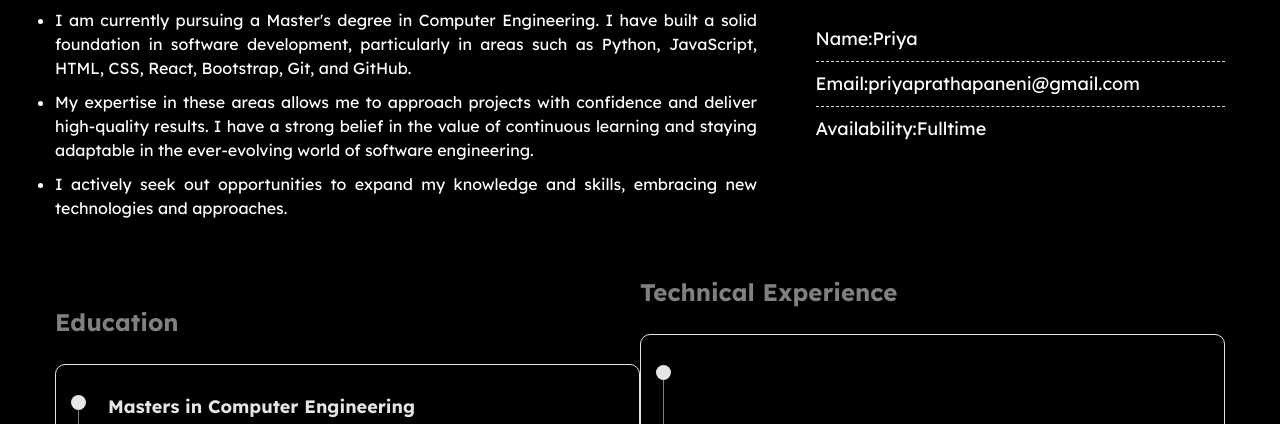
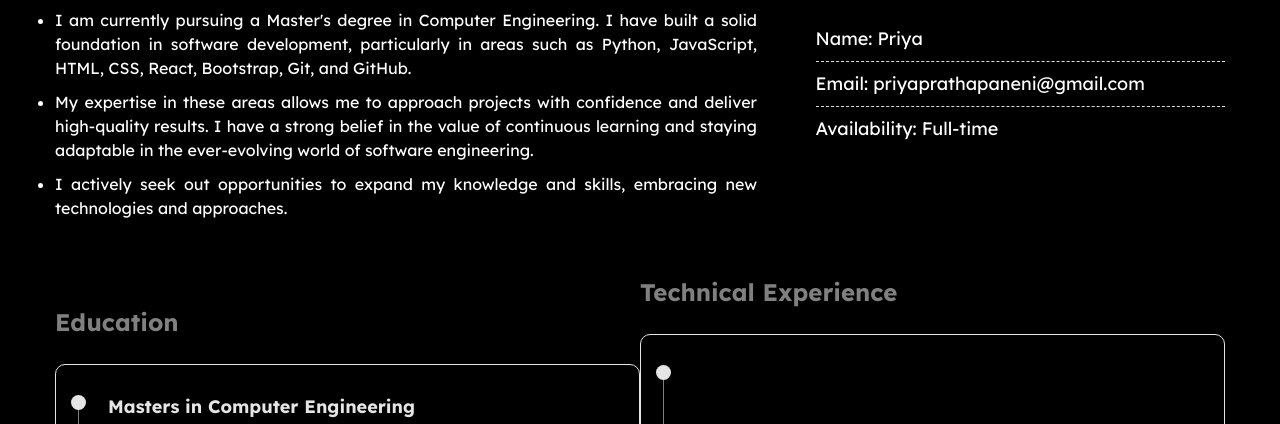
Before and after one commit to PriyaPrathapaneni/priyaprathapaneni.github.io, a plain HTML site: page index.html in a window 1280 px wide. Shown: the part 676-1100 px from the top of the page. Drawn offline with nearby package versions, Linux system fonts and the light colour scheme.

Commit message:
Update index.html

```diff
--- a/index.html
+++ b/index.html
@@ -76,16 +76,15 @@
 
                 <div class="about-skills">
                     <ul>
-                        <li>Name:Priya</li>
-                        <li>Email:priyaprathapaneni@gmail.com</li>
-                        <li>Availability:Fulltime</li>
+                        <li>Name: Priya</li>
+                        <li>Email: priyaprathapaneni@gmail.com</li>
+                        <li>Availability: Full-time</li>
 
                     </ul>
                 </div>
             </div>
         </div>
     </section>
-
 
     <!-------------- Education & Technical Experience -------------->
     <section class="education-content" id="education">
@@ -129,6 +128,7 @@
                     <div class="row">
                         <div class="timeline-box">
                             <div class="timeline">
+                                <!-- Experience items -->
                                 <div class="timeline-item">
                                     <div class="circle-dot"></div>
                                     <h3 class="timeline-title">Technical Product Manager</h3>
@@ -136,10 +136,7 @@
                                     <h4 class="timeline-subtitle">
                                         <i class="fa fa-calendar"></i> February 2024 - Present
                                     </h4>
-                                <p class="timeline-text">Spearheaded the development of "TechXcel," a full-stack solution, driving a 30% increase in user engagement and a 20% boost in customer satisfaction. Utilized a combination of SQL for database management, Alteryx for data integration and manipulation,
-                                 and Java for backend development to architect and implement the solution effectively. Mentored and guided a team of interns in React components development, contributing to the success of the project. Defined product requirements, leveraging Platform as a Service (PaaS), AWS services like AWS Lambda, and EC2,
-                                 leading to a 25% improvement in feature prioritization accuracy and a 15% reduction in time-to-market.
-                                </p>
+                                    <p class="timeline-text">Spearheaded the development of "TechXcel," a full-stack solution, driving a 30% increase in user engagement and a 20% boost in customer satisfaction. Utilized a combination of SQL for database management, Alteryx for data integration and manipulation, and Java for backend development to architect and implement the solution effectively. Mentored and guided a team of interns in React components development, contributing to the success of the project. Defined product requirements, leveraging Platform as a Service (PaaS), AWS services like AWS Lambda, and EC2, leading to a 25% improvement in feature prioritization accuracy and a 15% reduction in time-to-market.</p>
                                 </div>
                                 <div class="timeline-item">
                                     <div class="circle-dot"></div>
@@ -148,10 +145,7 @@
                                     <h4 class="timeline-subtitle">
                                         <i class="fa fa-calendar"></i> January 2022 - August 2022
                                     </h4>
-                                <p class="timeline-text">Developed an interactive e-commerce website utilizing React for the front-end, enhancing user experience with dynamic web pages, styled using HTML, CSS, JavaScript, and TypeScript,
-                                 ensuring a responsive and visually appealing interface. Implemented backend functionalities in Java, leveraging J2EE frameworks to build robust server-side components, and managed data transactions using JDBC,
-                                  enabling efficient database interactions with SQL. Employed JUnit 5 for unit testing to ensure code reliability and functionality. Utilized Jenkins for build automation.
-                                </p>
+                                    <p class="timeline-text">Developed an interactive e-commerce website utilizing React for the front-end, enhancing user experience with dynamic web pages, styled using HTML, CSS, JavaScript, and TypeScript, ensuring a responsive and visually appealing interface. Implemented backend functionalities in Java, leveraging J2EE frameworks to build robust server-side components, and managed data transactions using JDBC, enabling efficient database interactions with SQL. Employed JUnit 5 for unit testing to ensure code reliability and functionality. Utilized Jenkins for build automation.</p>
                                 </div>
                             </div>
                         </div>
@@ -161,7 +155,6 @@
         </div>
     </section>
 
-
     <!-------------------------- Projects -------------------------->
     <section class="project-content" id="projects">
         <div class="container">
@@ -170,37 +163,27 @@
                 <p>Discover my projects, where creativity meets innovation</p>
             </div>
             <div class="projects">
-                <!-- 1st Project -->
+                <!-- Project items -->
                 <div class="project">
                     <i class="fa fa-desktop"></i>
                     <h4>Echosphere </h4>
-                    <p>Developed a feature-rich Discord clone utilizing React, TypeScript,  Socket.io, Next.js for the frontend, and integrating Java-based backend services to enhance functionality. Employed WebSocket, and Hibernate along with Prisma, MySQL, and Clerk for authentication.
-Implemented key features such as real-time messaging, attachments using UploadThing, message editing and deletion, text/audio/video call channels, member management, invite system, infinite message loading, server creation, and customization, with a responsive UI designed with TailwindCSS and ShadcnUI. Introduced additional security measures, including the implementation of a security code system for enhanced user authentication and data protection.
-                    </p>
+                    <p>Developed a feature-rich Discord clone utilizing React, TypeScript, Socket.io, Next.js for the frontend, and integrating Java-based backend services to enhance functionality. Employed WebSocket, and Hibernate along with Prisma, MySQL, and Clerk for authentication. Implemented key features such as real-time messaging, attachments using UploadThing, message editing and deletion, text/audio/video call channels, member management, invite system, infinite message loading, server creation, and customization, with a responsive UI designed with TailwindCSS and ShadcnUI. Introduced additional security measures, including the implementation of a security code system for enhanced user authentication and data protection.</p>
                 </div>
-                 <!-- 2nd Project -->
                 <div class="project">
                     <i class="fa fa-desktop"></i>
                     <h4>Building a Search Engine </h4>
-                    <p>Utilized Lucene and Faiss indexing techniques to develop a TV show tweet search engine.
-Integrated Java with Spring Boot, along with HTML and CSS, to create an interactive interface powered by Lucene and Faiss (BERT), resulting in a 30% faster search response.
-Engineered a user-friendly search engine webpage, delivering seamless navigation and enhancing the overall user experience.
-</p>
+                    <p>Utilized Lucene and Faiss indexing techniques to develop a TV show tweet search engine. Integrated Java with Spring Boot, along with HTML and CSS, to create an interactive interface powered by Lucene and Faiss (BERT), resulting in a 30% faster search response. Engineered a user-friendly search engine webpage, delivering seamless navigation and enhancing the overall user experience.</p>
                 </div>
-                <!-- 3rd Project -->
                 <div class="project">
                     <i class="fa fa-desktop"></i>
                     <h4>Fullstack Custom Social Media Application with Auth, Likes, and Dark Mode (Connectify) </h4>
-                    <p>Pioneered the development of a responsive social media platform with the MongoDB, Express.js, React.js, and Node.js, introducing distinctive user authentication, real-time likes, and a customizable Dark Mode option.
-Integrated CI/CD practices to streamline development, and innovatively employed Entity-Relationship Diagrams for data modeling, boosting the application's structure and scalability.
-</p>
+                    <p>Pioneered the development of a responsive social media platform with the MongoDB, Express.js, React.js, and Node.js, introducing distinctive user authentication, real-time likes, and a customizable Dark Mode option. Integrated CI/CD practices to streamline development, and innovatively employed Entity-Relationship Diagrams for data modeling, boosting the application's structure and scalability.</p>
                 </div>
             </div>
         </div>
     </section>
 
     <!-------------------------- Contact Me -------------------------->
-
     <section class="contact-content" id="contact">
         <div class="container">
             <div class="contact-title">
```
Lines whose indentation alone changed are shown as unchanged.
